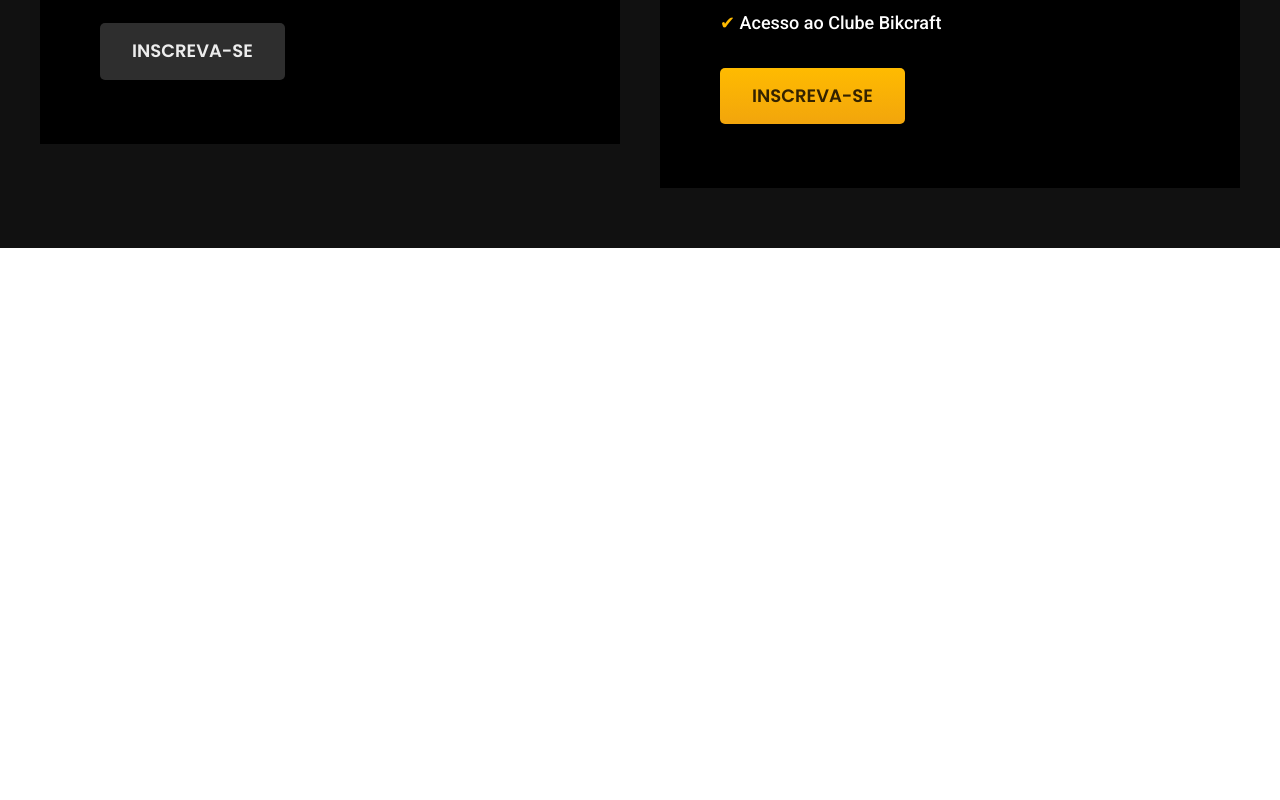
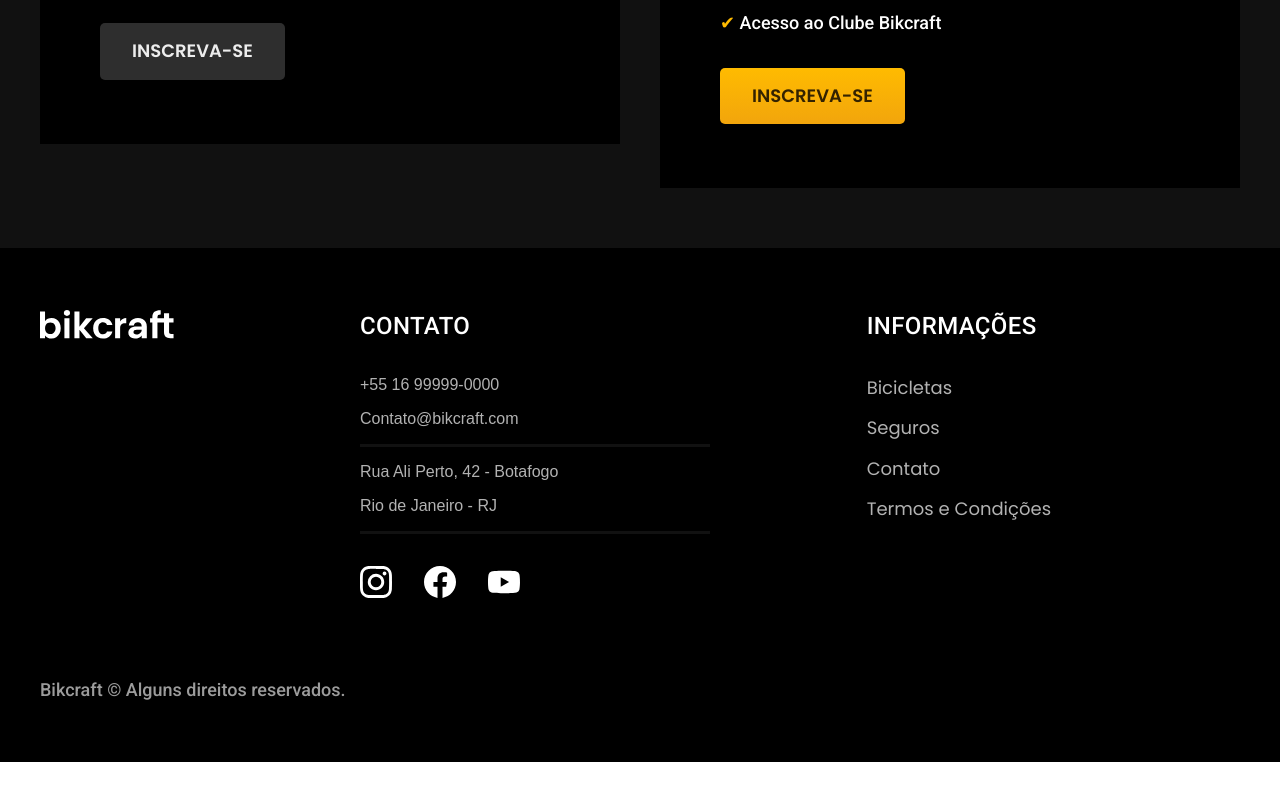
Before and after one commit to williamcruvinel/bikcraft, a plain HTML site: page index.html in a window 1280 px wide. Shown: the part 4319-5119 px from the top of the page. After the commit the page ends 5081 px from the top, so only its background shows below. Drawn offline with Linux system fonts and the light colour scheme.

Commit message:
footer-contatos

```diff
--- a/css/global/footer.css
+++ b/css/global/footer.css
@@ -0,0 +1,70 @@
+.footer-bg{
+  background: var(--cor-12);
+}
+
+.footer{
+  display: grid;
+  grid-template-columns: 3fr 5fr 4fr;
+  gap: 40px;
+  padding: 60px 0;
+}
+
+.footer h3{
+  margin-bottom: 32px;
+}
+
+.footer-end{
+  margin-bottom: 32px;
+}
+
+.footer-end li:nth-child(even):after{
+  content: "";
+  display: block;
+  max-width: 350px;
+  height: 3px;
+  background: var(--cor-11);
+  margin-top: 16px;
+}
+
+.footer-end li{
+  margin-bottom: 16px;
+}
+
+.footer-info li{
+  margin-bottom: 16px;
+}
+
+.footer-redes{
+  display: flex;
+  gap: 32px;
+}
+
+.footer a:hover{
+  color: var(--cor-0);
+}
+
+.footer-copy{
+  grid-column: 1/-1;
+  margin-top: 40px;
+}
+
+@media(width < 800px){
+  .footer > img{
+    display: none;
+  }
+
+  .footer{
+    grid-template-columns: 1fr 1fr;
+  }
+}
+
+@media(width < 600px){
+  .footer{
+    grid-template-columns: 1fr;
+    gap: 60px;
+  }
+
+  .footer-copy{
+    margin-top: 0px;
+  }
+}
--- a/css/global/global.css
+++ b/css/global/global.css
@@ -2,7 +2,6 @@
   margin: 0px;
   font-family: Arial, Helvetica, sans-serif;
   color: var(--cor-11);
-  padding-bottom: 600px;
 }
 
 ul{
--- a/css/style.css
+++ b/css/style.css
@@ -2,11 +2,12 @@
 
 /*util*/
 @import "./util/tipografia.css";
-@import "util/cores.css";
+@import "./util/cores.css";
 @import "./util/componentes.css";
 
-/*header*/
+/*header & footer*/
 @import "./global/header.css";
+@import "./global/footer.css";
 
 /*home*/
 @import "./home/intro.css";
@@ -14,8 +15,8 @@
 @import "home/parceiros.css";
 @import "home/depoimento.css";
 
-/*Bicicletas*/
+/*bicicletas*/
 @import "./bicicletas/bicicleta-lista.css";
 
-/*Seguros*/
+/*seguros*/
 @import "./seguros/seguros.css";
--- a/index.html
+++ b/index.html
@@ -150,5 +150,38 @@
       </div>
     </div>
   </article>
+
+  <footer class="footer-bg">
+    <div class="footer container">
+      <img src="./img/bikcraft.svg" alt="Bikcrafit">
+      <div class="footer-contato">
+        <h3 class="font-2-l-b cor-0">Contato</h3>
+        <ul class="footer-end cor-5">
+          <li><a href="tel:+5516999990000"></a>+55 16 99999-0000</li>
+          <li><a href="mailto:Contato@bikcraft.com"></a>Contato@bikcraft.com</li>
+          <li>Rua Ali Perto, 42 - Botafogo</li>
+          <li>Rio de Janeiro - RJ</li>
+        </ul>
+        <ul class="footer-redes">
+          <li><a href="./"><img src="./img/redes/instagram.svg" alt="instagram"></a></li>
+          <li><a href="./"><img src="./img/redes/facebook.svg" alt="facebook"></a></li>
+          <li><a href="./"><img src="./img/redes/youtube.svg" alt="youtube"></a></li>
+        </ul>
+      </div>
+
+      <div class="footer-info">
+        <h3 class="font-2-l-b cor-0">INFORMAÇÕES</h3>
+        <nav>
+          <ul class="font-1-m cor-5">
+            <li><a href="./bicicletas.html">Bicicletas</a></li>
+            <li><a href="./seguros.html">Seguros</a></li>
+            <li><a href="./constato.html">Contato</a></li>
+            <li><a href="./termos.html">Termos e Condições</a></li>
+          </ul>
+        </nav>
+      </div>
+      <p class="footer-copy font-2-m cor-6">Bikcraft © Alguns direitos reservados.</p>
+    </div>
+  </footer>
 </body>
 </html>
```
